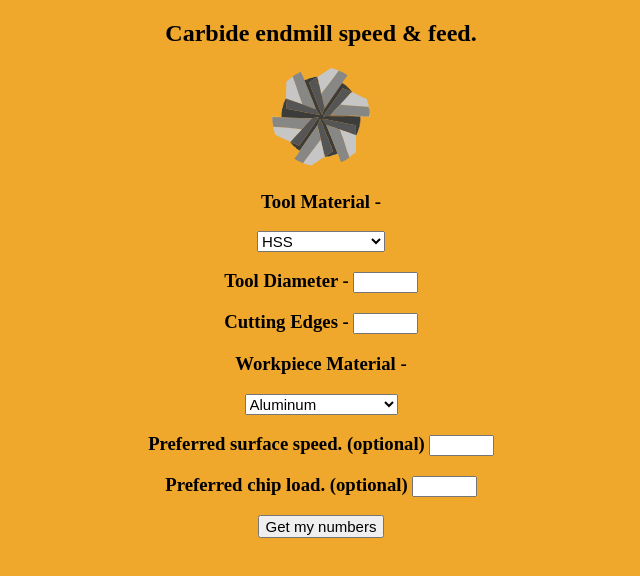
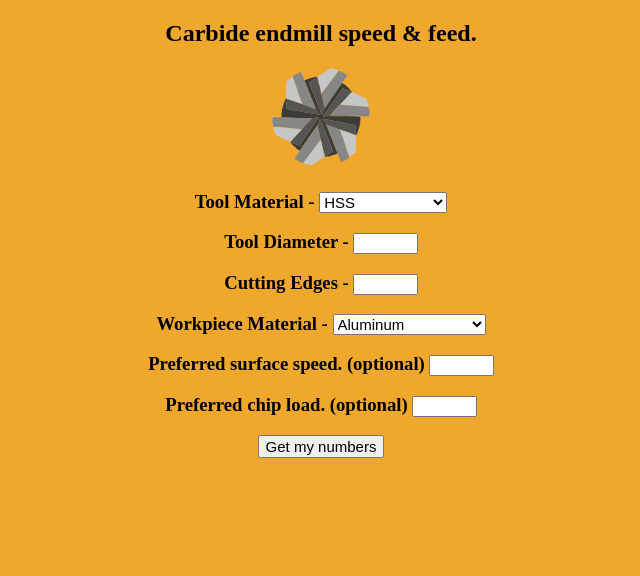
Before and after one commit to rhbedenbaugh/S-F-Calc, a plain HTML site: page index.html in a window 1280 px wide. Shown: the whole page, without its empty margins (319-959 px from the left). Drawn offline with Linux system fonts and the light colour scheme.

Commit message:
logic to avoid user seeing NaN

```diff
--- a/index.html
+++ b/index.html
@@ -18,44 +18,54 @@
       /><br />
       <h2 id="message"></h2>
 
-      <h3>
+      <h3 style="display: inline">
         <label for="toolMaterial">Tool Material -</label>
       </h3>
-      <select name="toolMaterial" id="toolMaterial" style="font-size: 15px">
+      <select
+        name="toolMaterial"
+        id="toolMaterial"
+        style="font-size: 15px; display: inline"
+      >
         <option value="highSpeedSteel">HSS</option>
         <option value="coatedHighSpeedSteel">Coated HSS</option>
         <option value="carbide">Carbide</option>
         <option value="coatedCarbide">Coated Carbide</option></select
-      ><br /><br />
+      ><br />
+      <br />
 
       <h3 style="display: inline">Tool Diameter -</h3>
-      <input id="toolDiameter" size="5" style="display: inline" /> <br />
+      <input id="toolDiameter" size="5" style="display: inline" />
+      <br />
       <br />
 
       <h3 style="display: inline">Cutting Edges -</h3>
-      <input id="cuttingEdges" style="display: inline" size="5" /> <br />
+      <input id="cuttingEdges" style="display: inline" size="5" />
+      <br />
+      <br />
 
-      <h3>
+      <h3 style="display: inline">
         <label for="workpieceMaterial">Workpiece Material -</label>
       </h3>
       <select
         name="workpieceMaterial"
         id="workpieceMaterial"
-        style="font-size: 15px"
+        style="font-size: 15px; display: inline"
       >
         <option value="aluminum">Aluminum</option>
         <option value="brass">Brass</option>
         <option value="carbonSteel">Carbon Steel</option>
         <option value="bronzeOrCastIron">Bronze or Cast Iron</option>
         <option value="stainlessSteel">Stainless Steel</option></select
-      ><br /><br />
+      ><br />
+      <br />
 
       <h3 style="display: inline">Preferred surface speed. (optional)</h3>
       <input id="idealSFM" size="5" style="display: inline" /><br />
       <br />
 
       <h3 style="display: inline">Preferred chip load. (optional)</h3>
-      <input id="idealChipLoad" size="5" style="display: inline" /><br />
+      <input id="idealChipLoad" size="5" style="display: inline" />
+      <br />
       <br />
 
       <button onclick="calculate()" style="font-size: 15px">
@@ -81,6 +91,12 @@
             document.querySelector('#workpieceMaterial').value;
           let idealSFM = parseInt(document.querySelector('#idealSFM').value);
           let idealChipLoad = document.querySelector('#idealChipLoad').value;
+
+          if (!toolDiameter || !cuttingEdges) {
+            message.innerHTML =
+            'Enter tool diameter & cutting edges.';
+          return;
+          }
 
           let SFM;
           if (idealSFM) {
```
